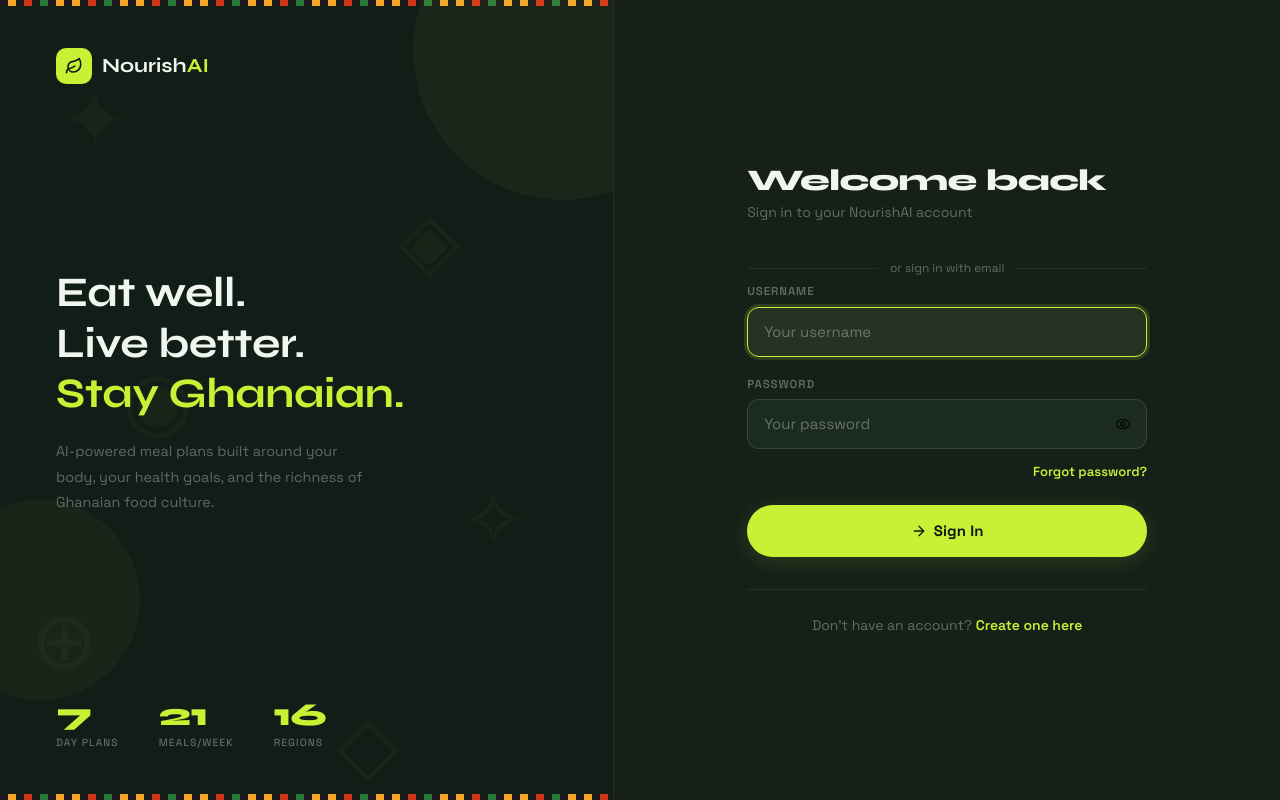
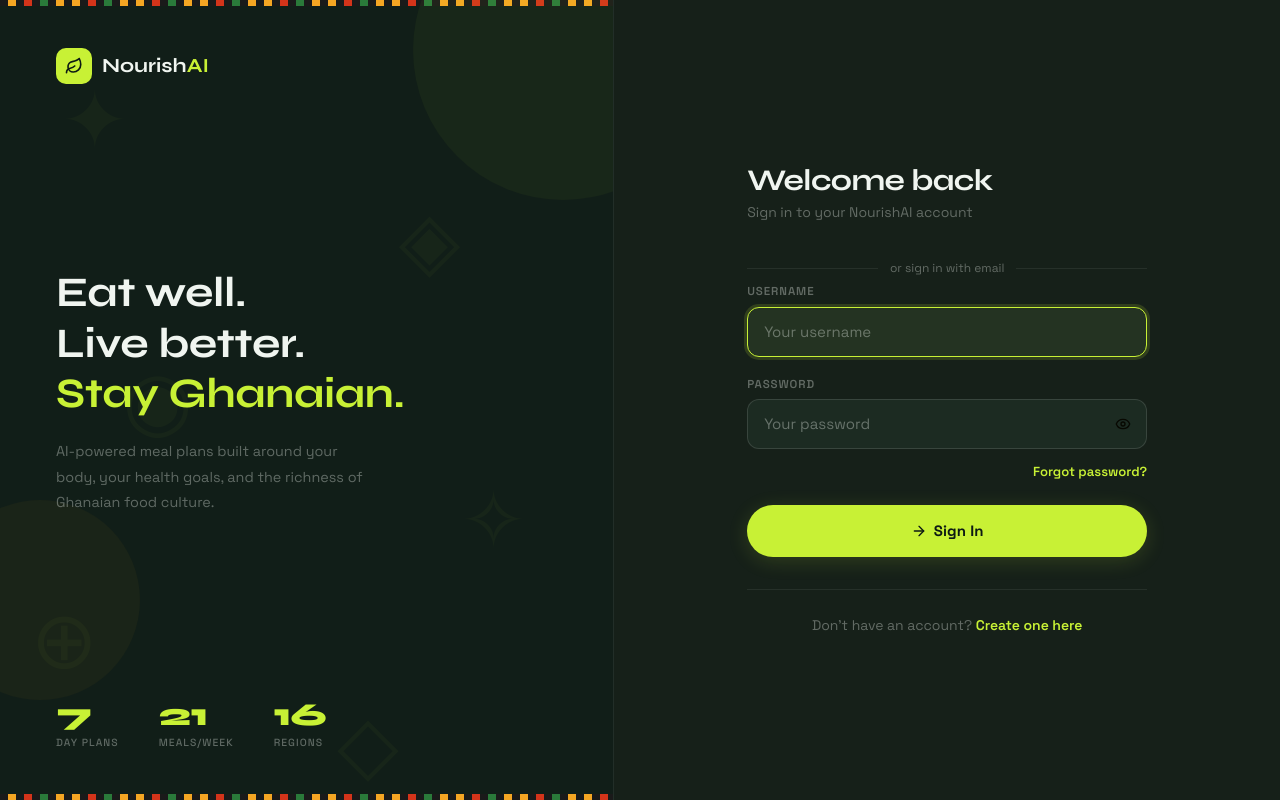
Before and after one commit to gokantey/NourishAI, a React (Vite) app in the folder frontend/: page /login in a window 1280 px wide. Built offline with nearby package versions, Linux system fonts and the light colour scheme; no server answers.

Commit message:
Changed font of login welcome greeting

```diff
--- a/frontend/src/pages/LoginPage.jsx
+++ b/frontend/src/pages/LoginPage.jsx
@@ -122,7 +122,7 @@ export default function LoginPage() {
             </span>
           </div>
 
-          <h2 style={{ fontFamily: 'var(--font-display)', fontSize: '1.875rem', fontWeight: 800, color: 'var(--text)', marginBottom: '0.25rem', letterSpacing: '-0.02em' }}>
+          <h2 style={{ fontFamily: 'var(--font-display)', fontSize: '1.875rem', fontWeight: 700, color: 'var(--text)', marginBottom: '0.25rem', letterSpacing: '-0.02em' }}>
             Welcome back
           </h2>
           <p style={{ color: 'var(--text-muted)', fontSize: '0.875rem', marginBottom: '2rem', fontFamily: 'var(--font-body)' }}>
```
